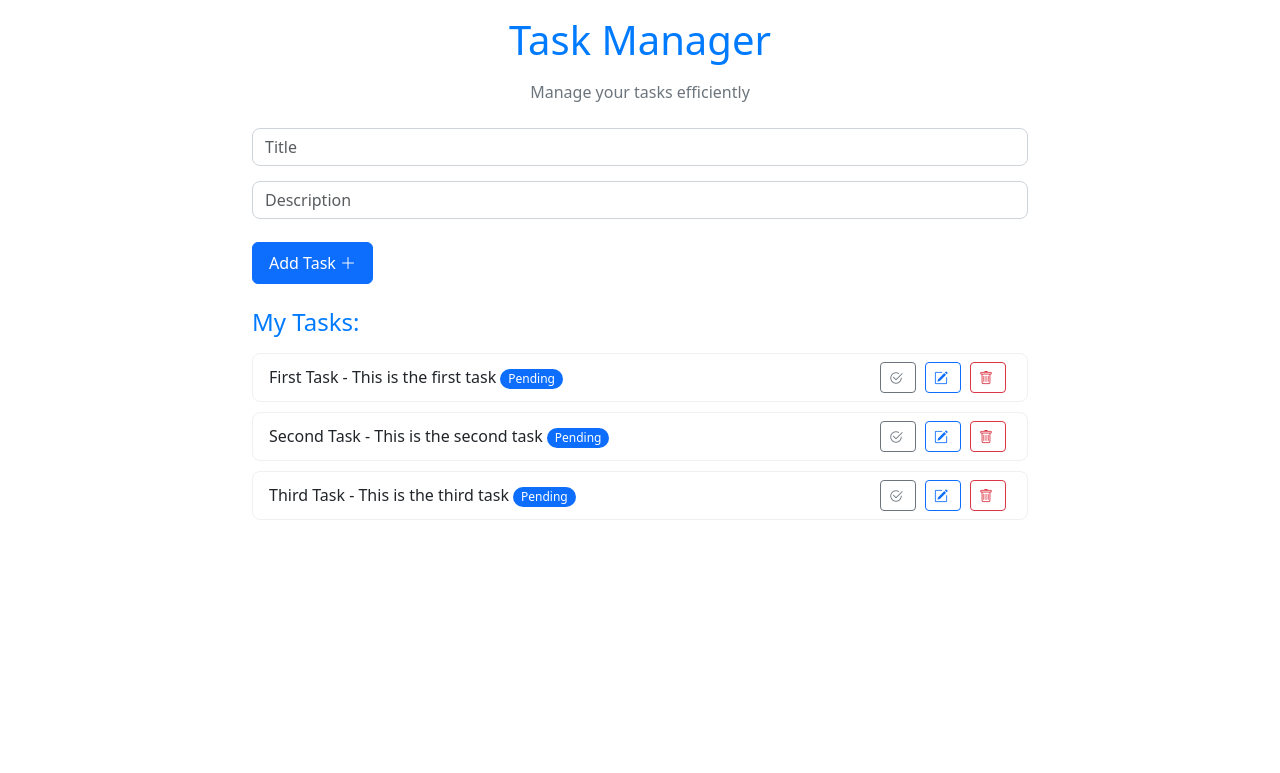
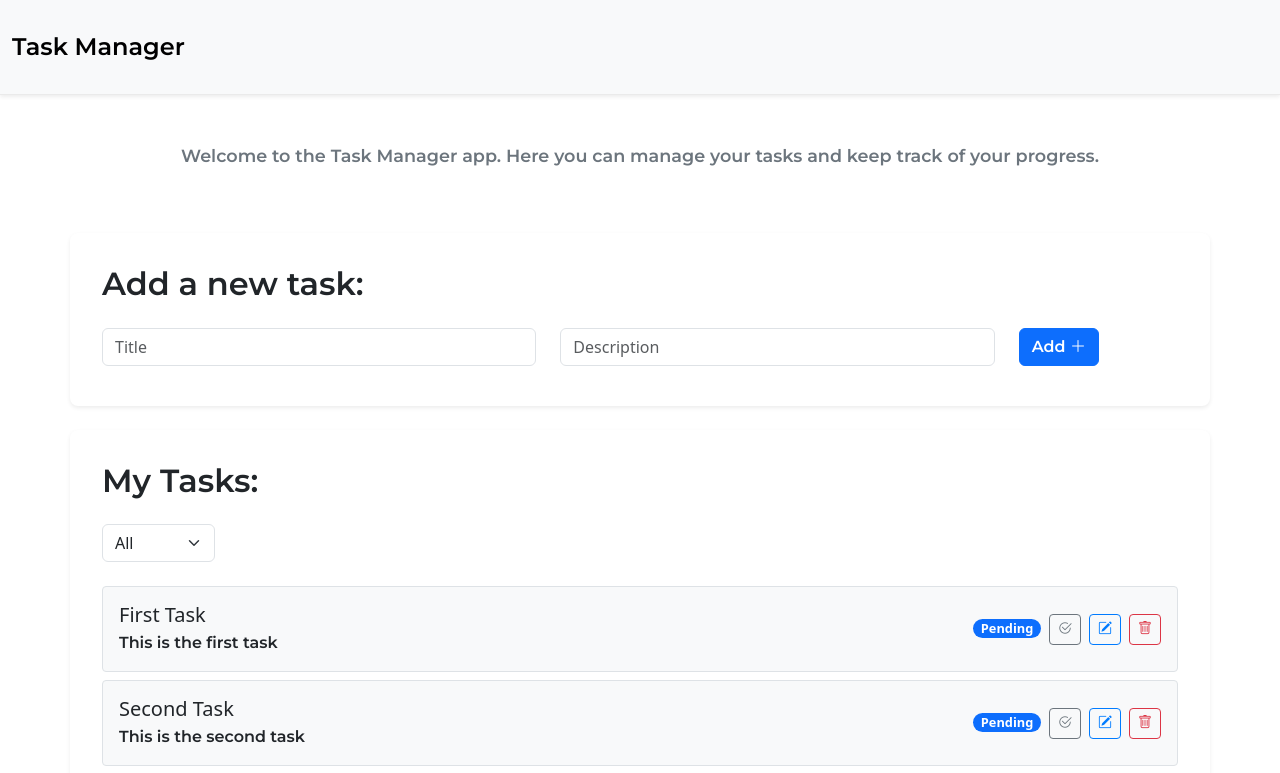
Before and after one commit to LuccaHiratsuca/NTT-ToDo_List, an Angular app: page / in a window 1280 px wide. Shown: the top 773 px of the page. Built offline with nearby package versions, Linux system fonts and the light colour scheme.

Commit message:
feat: filter and css updates

```diff
--- a/src/app/components/Home/home.component.css
+++ b/src/app/components/Home/home.component.css
@@ -1,98 +1,163 @@
+body, h1, h2, p, .navbar-brand, .modal-title, .btn, .nav-link {
+    font-family: 'Montserrat', sans-serif;
+  }
+
+.add-task-title, .my-tasks-title {
+    font-family: 'Montserrat', sans-serif;
+    font-weight: 600;
+    margin-bottom: 2rem;
+  }
+
+.lead {
+    font-weight: 400;
+}
+
+.modal-header, .modal-body, .modal-footer {
+padding: 1rem;
+  }
+
+header {
+    border-bottom: 1px solid #eaeaea;
+}
+
+.navbar-brand {
+    font-weight: bold;
+    font-size: 1.5rem;
+}
+
+.navbar-brand img {
+    margin-right: 0.5rem;
+}
+
+/* Welcome Message Styles */
+.lead {
+    font-size: 1.1rem;
+    color: #6c757d;
+}
+
 /* Container and Overall Layout */
 .container {
-    max-width: 800px; /* Adjust based on your preference */
-    margin: auto;
+    padding: 2rem;
+    background-color: white;
+    box-shadow: 0 0.125rem 0.25rem rgba(0, 0, 0, 0.075);
+    border-radius: 0.5rem;
+    margin-top: 2rem;
 }
 
-/* Titles and Text */
-h1 {
-    color: #007bff; /* Bootstrap primary color */
+.container-fluid {
+    border: none;
+}
+
+/* Forms and Buttons */
+.form-control {
+    margin-bottom: .5rem;
+    /* Adjust bottom margin for better alignment with the button */
+}
+
+.form-select {
     margin-bottom: 1rem;
 }
 
-p {
-    color: #6c757d; /* Bootstrap secondary text color */
+.btn {
+    font-weight: bold;
 }
 
-/* Task Items */
+.btn-primary {
+    font-weight: bold;
+    font-size: 1rem;
+}
+
+.btn-outline-primary {
+    color: #007bff;
+    border-color: #007bff;
+}
+
+.btn-outline-primary:hover {
+    background-color: #007bff;
+    color: white;
+}
+
+.btn-outline-secondary,
+.btn-outline-danger {
+    margin-left: 0.5rem;
+}
+
+/* Task List */
 .list-group-item {
-    margin-bottom: 10px; /* Adds space between tasks */
-    border-radius: 0.5rem; /* Rounded corners for a softer look */
-    border: 1px solid #f0f0f0; /* Light border for each task */
-    transition: transform 0.2s; /* Smooth transition for hover effect */
+    background-color: #f8f9fa;
+    border: 1px solid #dee2e6;
+    border-radius: 0.25rem;
+    padding: 1rem;
+    margin-bottom: 0.5rem;
+    transition: all 0.2s;
 }
 
 .list-group-item:hover {
-    transform: scale(1.02); /* Slightly enlarge task items on hover */
+    background-color: #e2e6ea;
 }
 
-/* Status Badge */
-.badge {
-    font-weight: normal; /* Less bold */
+.list-group-item-success {
+    background-color: #d4edda;
 }
 
-/* Buttons and Icons */
-.btn-outline-primary, .btn-outline-secondary, .btn-outline-danger {
-    margin: 0 5px; /* Consistent spacing around buttons */
+.badge {
+    background-color: #007bff;
+    color: white;
+    font-size: 0.8rem;
+    padding: 0.25em 0.6em;
+    border-radius: 0.2rem;
 }
 
-.btn-sm i {
-    margin-right: 4px; /* Space between icon and button text, if you add text */
+/* Modal */
+.modal-content {
+    border-radius: 0.3rem;
 }
 
-/* Input and Modal Styles */
-input[type="text"], .modal-body {
-    margin-bottom: 15px; /* Spacing after each input */
-}
-
-.modal-content {
-    border-radius: 0.5rem; /* Rounded corners for the modal */
-}
-
-.modal-header, .modal-footer {
-    border-bottom: none; /* Remove default borders */
-    border-top: none; /* Remove default borders in footer */
-}
-
-/* Additional Styling for Modal Header */
-.modal-title {
-    color: #007bff; /* Use Bootstrap's primary color */
+.modal-header,
+.modal-body,
+.modal-footer {
+    padding: 1.5rem;
 }
 
 .btn-close {
-    filter: invert(0.5) sepia(1) saturate(5) hue-rotate(175deg); /* Enhance close button visibility */
+    filter: none;
 }
 
-/* Form Control Enhancement */
-.form-control {
-    border-radius: 0.5rem;
-    border: 1px solid #ced4da;
+.footer {
+    background-color: #f8f9fa;
+    color: #6c757d;
+    padding: 1rem 0;
+    position: absolute;
+    bottom: 0;
+    width: 100%;
+    height: 60px;
 }
 
-/* Adjust Button Padding for Better Touch Interaction */
-.btn {
-    padding: 0.5rem 1rem; /* Slightly larger padding for easier clicking */
+.footer a {
+    color: #007bff;
 }
 
-.my-tasks-title {
-    color: #007bff; /* Use the primary color for consistency with the application's theme */
-    font-weight: 500; /* Medium font weight for better visibility */
-    font-size: 1.5rem; /* Adjusted font size for clear section demarcation */
-}
-
-/* Ensure existing custom styles for buttons and icons are also included */
-.btn-sm {
-    padding: 0.25rem 0.5rem;
-}
-
-.bi {
-    margin-bottom: 0.125rem;
+.footer a:hover {
+    text-decoration: none;
 }
 
 /* Responsive Adjustments */
 @media (max-width: 768px) {
-    .btn-sm, .btn {
-        width: 100%; /* Full-width buttons on smaller screens */
-        margin: 5px 0; /* Space between buttons when stacked */
+    .navbar-nav {
+        text-align: center;
+      }
+
+    .container {
+        padding: 1rem;
+    }
+
+    .btn-sm,
+    .btn {
+        width: 100%;
+        margin-top: 0.5rem;
+    }
+
+    .d-grid {
+        width: 100%;
     }
 }
--- a/src/app/components/Home/home.component.html
+++ b/src/app/components/Home/home.component.html
@@ -1,42 +1,82 @@
-<div class="container mt-3">
-    <div class="text-center mb-4">
-        <h1>Task Manager</h1>
-        <p>Manage your tasks efficiently</p>
+
+<!-- Header -->
+<header class="bg-light py-3 shadow-sm">
+    <nav class="navbar navbar-expand-lg navbar-light">
+        <div class="container-fluid">
+            <a class="navbar-brand" href="#">
+                Task Manager
+            </a>
+        </div>
+    </nav>
+</header>
+
+<!-- Lead/Welcome Section -->
+<div class="container-fluid my-5 text-center">
+    <div class="row">
+        <div class="col">
+            <p class="lead">
+                Welcome to the Task Manager app. Here you can manage your tasks and keep track of your progress.
+            </p>
+        </div>
+    </div>
 </div>
 
-    <div class="mt-3">
+<div class="container mt-5">
+    <h2 class="add-task-title mb-4">Add a new task:</h2>
+    <div class="row">
+        <div class="col-md-5">
             <input type="text" [(ngModel)]="newTask.title" placeholder="Title" class="form-control">
-        <input type="text" [(ngModel)]="newTask.description" placeholder="Description" class="form-control mt-2">
-        <button class="btn btn-primary mt-2" (click)="addTask()">Add Task <i class="bi bi-plus-lg"></i></button>
+        </div>
+        <div class="col-md-5">
+            <input type="text" [(ngModel)]="newTask.description" placeholder="Description" class="form-control">
+        </div>
+        <div class="col-md-2 d-flex align-items-end pb-2">
+            <button class="btn btn-primary btn-block">Add <i class="bi bi-plus-lg"></i></button>
+        </div>
+    </div>
 </div>
 
-    <h2 class="my-tasks-title mt-4 mb-3">My Tasks:</h2>
+<div class="container mt-4">
+    <h2 class="my-tasks-title mb-4">My Tasks:</h2>
 
-    <div *ngIf="tasksService.tasks.length === 0" class="alert alert-warning">
-        No tasks found! Start adding some.
+    <div class="text-center mb-4">
+        <select class="form-select w-auto" [(ngModel)]="statusFilter">
+          <option value="all">All</option>
+          <option value="done">Done</option>
+          <option value="pending">Pending</option>
+        </select>
     </div>
 
-    <div *ngIf="tasksService.tasks.length > 0">
+    <div *ngIf="filteredTasks.length === 0" class="alert alert-warning">
+        No tasks match the filter criteria.
+    </div>
+
+    <div *ngIf="filteredTasks.length > 0">
         <ul class="list-group">
-        <li class="list-group-item d-flex justify-content-between align-items-center" *ngFor="let task of tasksService.tasks; let i = index" [ngClass]="{'list-group-item-success': task.done}">
+            <li class="list-group-item" *ngFor="let task of filteredTasks; let i = index" [ngClass]="{'bg-light': task.done}">
+                <div class="d-flex justify-content-between align-items-center">
                     <div>
-            {{ task.title }} - {{ task.description }}
-            <span class="badge bg-primary rounded-pill">{{task.done ? 'Done' : 'Pending'}}</span>
+                        <h5 class="mb-1">{{ task.title }}</h5>
+                        <p class="mb-0">{{ task.description }}</p>
                     </div>
                     <div>
+                        <span class="badge rounded-pill bg-primary">{{task.done ? 'Done' : 'Pending'}}</span>
                         <button class="btn btn-outline-secondary btn-sm" (click)="toggleDone(i)">
                             <i class="bi bi-check2-circle"></i>
                         </button>
-            <button class="btn btn-outline-primary btn-sm ms-1" (click)="openUpdateModal(task, i)">
+                        <button class="btn btn-outline-primary btn-sm ms-2" (click)="openUpdateModal(task, i)">
                             <i class="bi bi-pencil-square"></i>
                         </button>
-            <button class="btn btn-outline-danger btn-sm ms-1" (click)="tasksService.deleteTask(i)">
+                        <button class="btn btn-outline-danger btn-sm ms-2" (click)="tasksService.deleteTask(i)">
                             <i class="bi bi-trash"></i>
                         </button>
+                    </div>
                 </div>
             </li>
         </ul>
     </div>
+</div>
+
 
     <!-- Update Task Modal -->
     <div class="modal fade" id="updateTaskModal" tabindex="-1" aria-labelledby="updateTaskModalLabel" aria-hidden="true" #updateModal>
@@ -58,4 +98,10 @@
         </div>
     </div>
 
+
+<footer class="bg-light text-center text-lg-start mt-5">
+    <div class="text-center p-3" style="background-color: rgba(0, 0, 0, 0.05);">
+        © 2024 Task Manager:
+        <a class="text-dark" href="#">Privacy Policy</a>
     </div>
+</footer>
--- a/src/app/components/Home/home.component.ts
+++ b/src/app/components/Home/home.component.ts
@@ -12,6 +12,7 @@ export class HomeComponent implements OnInit {
   newTask: Task = { title: '', description: '', done: false };
   editableTask: Task = { title: '', description: '', done: false };
   editingIndex: number = -1; // To track which task is being edited
+  statusFilter: string = 'all';
 
   // Access the modal element
   @ViewChild('updateModal') updateModal!: ElementRef;
@@ -47,6 +48,12 @@ export class HomeComponent implements OnInit {
     }
   }
 
+  get filteredTasks() {
+    return this.statusFilter === 'all' ? this.tasksService.tasks :
+           this.tasksService.tasks.filter(task =>
+             this.statusFilter === 'done' ? task.done : !task.done);
+  }
+
   private showModal() {
     this.renderer.addClass(this.updateModal.nativeElement, 'show');
     this.renderer.setStyle(this.updateModal.nativeElement, 'display', 'block');
--- a/src/index.html
+++ b/src/index.html
@@ -1,5 +1,6 @@
 <!doctype html>
 <html lang="en">
+
 <head>
   <meta charset="utf-8">
   <title>ToDoList</title>
@@ -7,9 +8,14 @@
   <meta name="viewport" content="width=device-width, initial-scale=1">
   <link rel="icon" type="image/x-icon" href="favicon.ico">
   <link rel="stylesheet" href="https://cdn.jsdelivr.net/npm/bootstrap-icons/font/bootstrap-icons.css">
+  <link href="https://fonts.googleapis.com/css2?family=Poppins:wght@400;600;700&display=swap" rel="stylesheet">
+  <link href="https://fonts.googleapis.com/css2?family=Montserrat:wght@600&display=swap" rel="stylesheet">
+
 
 </head>
+
 <body>
   <app-root></app-root>
 </body>
+
 </html>
```
Also changed, not shown: src/assets/logo.jpg (added). Lines whose indentation alone changed are shown as unchanged.
